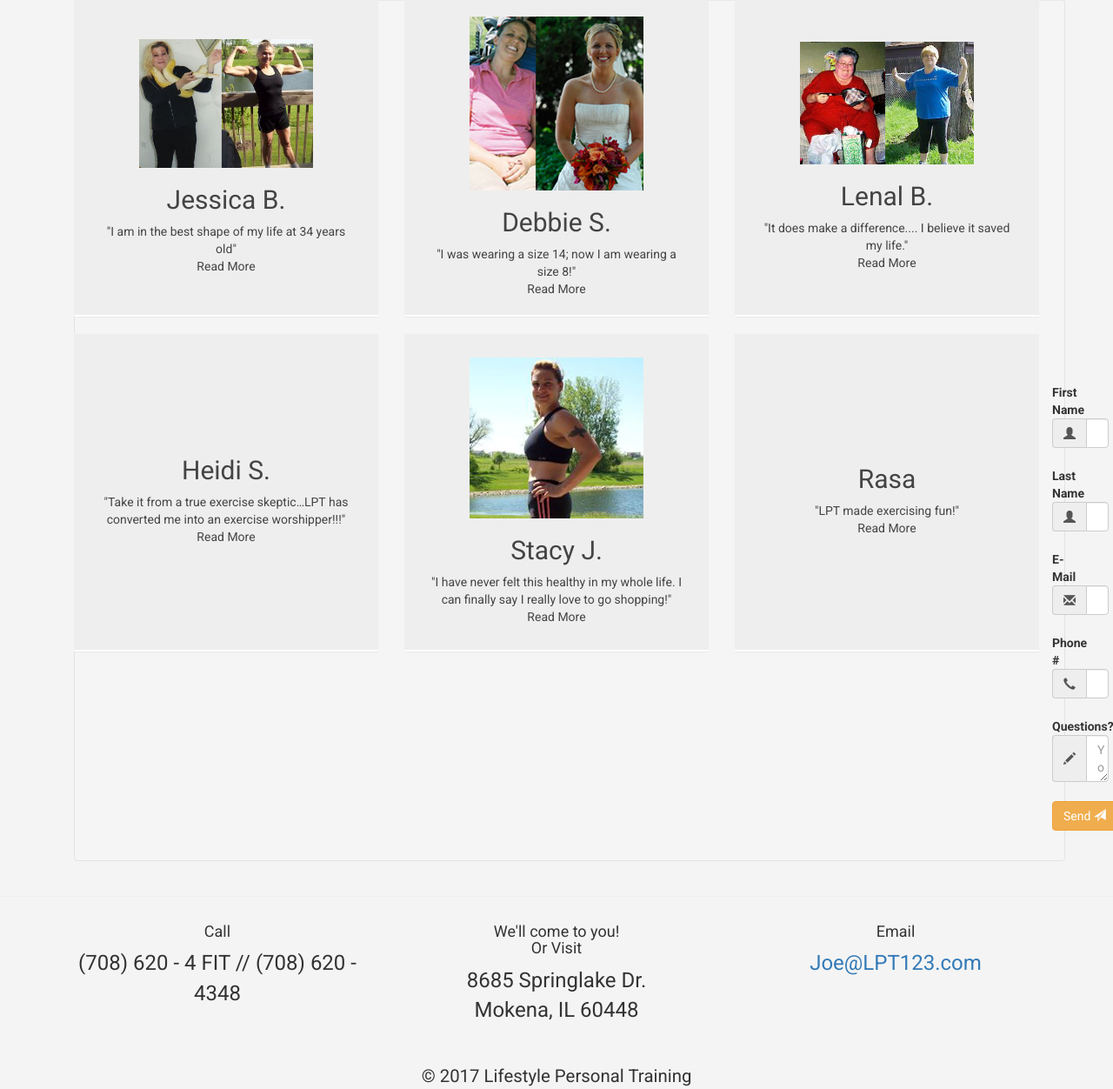
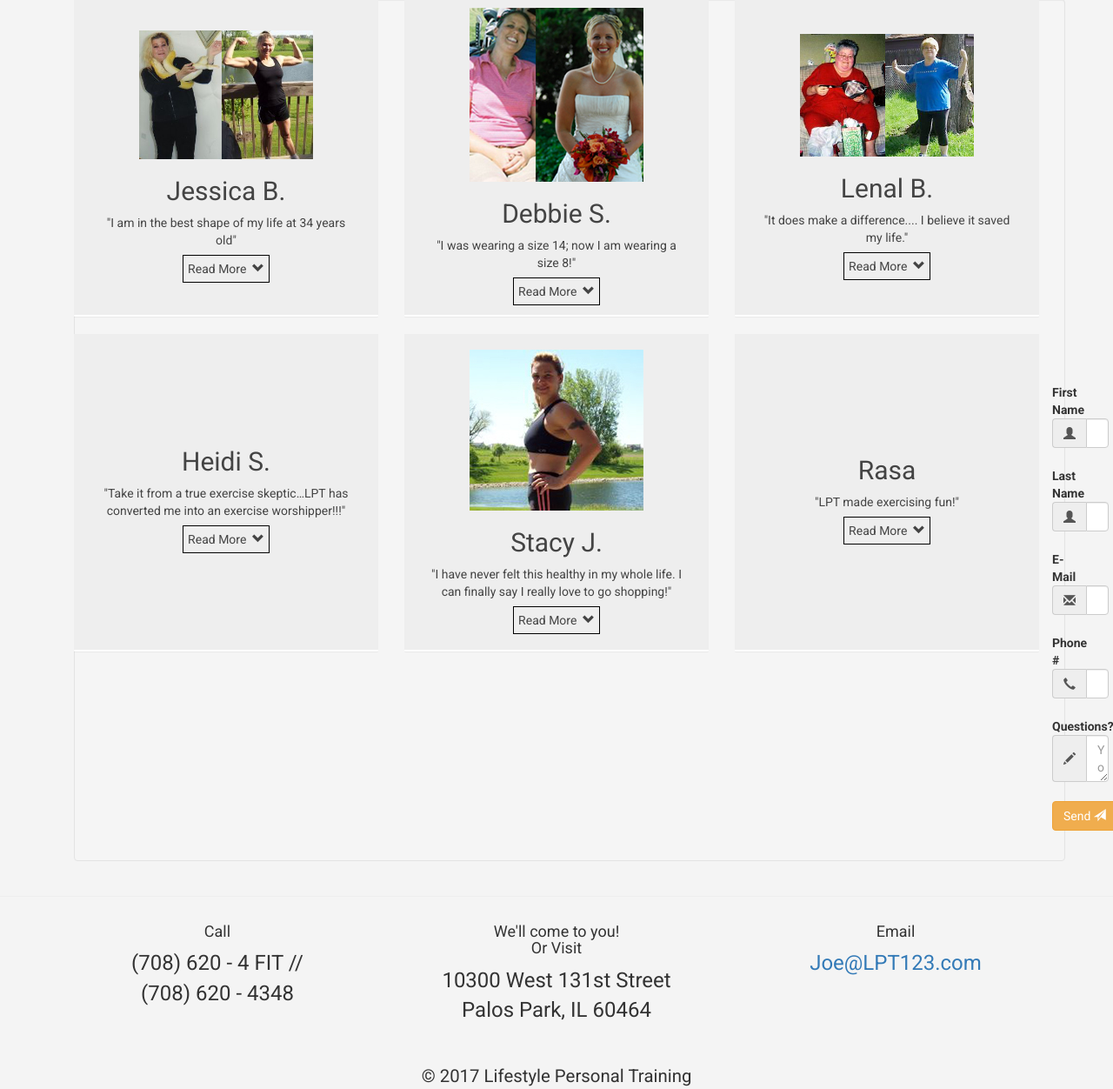
Before and after one commit to Mtutak/LPT, a PHP site: page / in a window 1280 px wide. Shown: the part 2560-3812 px from the top of the page at 87% size. Run offline with PHP 8.4, Linux system fonts and the light colour scheme; some libraries are stand-ins or nearby versions.

Commit message:
fixed google marker, updated location in fotter, updated readmore button, darkened background image with gradient, moved jumb0logo in

```diff
--- a/CSS/main3.css
+++ b/CSS/main3.css
@@ -4,9 +4,12 @@
 }
 
 .jumbotron .container {
-	background: url(../Assets/JoeBackground1.png) no-repeat top center;
-  	background-size: 100% auto;
-  	padding-top: 190px;
+    background: -webkit-linear-gradient(rgba(0, 0, 0, 0) 0%, rgba(0,0,0,0.40) 60%, rgba(0, 0, 0, 0.50) 100%), url(../Assets/JoeBackground1.png) no-repeat top center;
+    background: -moz-linear-gradient(rgba(0, 0, 0, 0) 0%, rgba(0,0,0,0.40) 60%, rgba(0, 0, 0, 0.50) 100%), url(../Assets/JoeBackground1.png) no-repeat top center;
+    background: -o-linear-gradient(rgba(0, 0, 0, 0) 0%, rgba(0,0,0,0.40) 60%, rgba(0, 0, 0, 0.50) 100%), url(../Assets/JoeBackground1.png) no-repeat top center;
+    background: linear-gradient(rgba(0, 0, 0, 0) 0%, rgba(0,0,0,0.40) 60%, rgba(0, 0, 0, 0.50) 100%), url(../Assets/JoeBackground1.png) no-repeat top center;
+    background-size: 100% auto;
+    padding-top: 190px;
     padding-bottom: 145px;
     width:100%;
     background-size: cover;
@@ -23,8 +26,16 @@
 .jumboLogo {
   max-width:150px;
   position:absolute;
-  left:25px;
-  bottom:5px;
+  left:75px;
+  bottom:10px;
+}
+
+.shadowCSS {
+  box-shadow: 12px 12px 7px rgba(0,0,0,0.5);
+}
+.shadowfilter {
+  -webkit-filter: drop-shadow(12px 12px 7px rgba(0,0,0,0.5));
+  filter: url(shadow.svg#drop-shadow);
 }
 
 .navbar {
@@ -246,11 +257,20 @@ button.accordion {
     transition: 0.4s;
 }
 
+.down-arrow {
+  padding-left: 3px;
+}
 /* Add a background color to the button if it is clicked on (add the .active class with JS), and when you move the mouse over it (hover) */
 button.accordion.active, button.accordion:hover {
     background-color: #ddd;
 }
 
+.read-more {
+  padding: 5px;
+  border: 1px solid black;
+  display: inline-block;
+  margin-top: 7px;
+}
 /* Style the accordion panel. Note: hidden by default */
 div.panel {
     width: 100%;
--- a/HTML/main3.html
+++ b/HTML/main3.html
@@ -79,7 +79,7 @@
 <!-- Main jumbotron Header Section for call to action and full width image-->
     <div class="jumbotron">
       <div class="container">
-        <img class="jumboLogo" src="../Assets/LPT1.png" alt="LPT" >
+        <img class="jumboLogo shadowfilter logoimage" src="../Assets/LPT1.png" alt="LPT" >
         <h2 class="center">Are you ready for a lifestyle change?</h2>
         <p class="center">Don't want to join a gym? </br> Welcome to <br/><span id="company"><em><strong>Lifestyle Personal Training</strong></em><span>
         </br> The most affordable personal training professionals in the Chicagoland area.
@@ -270,7 +270,7 @@ Contact us for affordable pricing!
     <img class="rounded testpic" src="../Assets/images/JessicaBeforeandAfter.jpg">
     <h2>Jessica B.</h2>
     <p>"I am in the best shape of my life at 34 years old"</p>
-    <p>Read More</p>
+    <p class="read-more">Read More <span class="glyphicon glyphicon-chevron-down down-arrow"/></p>
   </button>
   <div class="panel">
     <p>I hired LPT to lose a little weight. Never did I think I would not only lose the weight, but the muscle definition I have attained is unbelievable. I could never have done this on my own. Not only did LPT help transform my body, but they also gave a wealth of information on nutrition and healthy living and has educated my mind, not just my body. LPT is definitely an investment for your future. I am in the best shape of my life at 34 years old.</p>
@@ -282,7 +282,7 @@ Contact us for affordable pricing!
     <img class="rounded testpic" src="../Assets/images/beforeandafter.jpg">
     <h2>Debbie S.</h2>
     <p>"I was wearing a size 14; now I am wearing a size 8!"</p>
-    <p>Read More</p>
+    <p class="read-more">Read More <span class="glyphicon glyphicon-chevron-down down-arrow"/></p>
   </button>
   <div class="panel">
     <p>Like many people, I have struggled with my weight my entire life. When I got engaged I was at my highest weight ever and was determined to get into shape before my wedding, but I new I couldn't do it alone.</br> I heard of Lifestyle Personal Training and decided to give them a try. While training, my goals changed from just wanting to lose weight for the wedding to a desire to lead a healthier life overall.</br>The trainers at LPT love what they do and share their knowledge with you so, when you do have to go off on your own, you will be successful.</br> When I started with Lifestyle Personal Training I was wearing a size 14; now I am wearing a size 8! LPT supported me and helped me get into the best shape of my life and I have never felt better.</p>
@@ -294,7 +294,7 @@ Contact us for affordable pricing!
     <img class="rounded testpic" src="../Assets/images/LenalBeforeandAfter.jpg">
     <h2>Lenal B.</h2>
     <p>"It does make a difference.... I believe it saved my life."</p>
-    <p>Read More</p>
+    <p class="read-more">Read More <span class="glyphicon glyphicon-chevron-down down-arrow"/></p>
   </button>
   <div class="panel">
     <p>Lifestyle Personal Training has changed my life. I'm diabetic, have high blood pressure and high cholesterol. From working out with LPT, I have cut my blood pressure medication in half, I have cut my blood sugar medication from 1,000mg a day to 250mg and have eliminated one of the two medications I take for cholesterol.</br>When walking into work from my car, I would have to walk so slow because I would run out of breath. Now I walk 2 miles everyday on my lunch break. I have also participated in a 4 mile walk for charity.</br>LPT is not only there for the exercise, but also they're there for emotional support and guidance. Their commitment to me brings out the fight and commitment within myself.</br>I've struggled all my life with my weight. Dieting on and off, and maybe exercising. Not really understanding what a difference a proper workout can make. It does make a difference.... I believe it saved my life.</p>
@@ -305,7 +305,7 @@ Contact us for affordable pricing!
   <button class="accordion">
     <h2>Heidi S.</h2>
     <p>"Take it from a true exercise skeptic…LPT has converted me into an exercise worshipper!!!"</p>
-    <p>Read More</p>
+    <p class="read-more">Read More <span class="glyphicon glyphicon-chevron-down down-arrow"/></p>
   </button>
   <div class="panel">
     <p>I have one word to describe personal training with Lifestyle Personal Training…Phenomenal!!!  I was probably the biggest skeptic around about exercise & the benefits of exercise & proper nutrition before I started working out with LPT. </br> Summer hit, and I decided I was sick of eating bad, and, quite frankly, looking completely out of shape.  LPT trainers are excellent motivators.  I was hitting a Size 8 or 10 prior to training with them.  In just two and a half months I have dropped down to a Size 2. </br>I have never felt better BOTH physically and mentally since I started training with LPT.  I’m no longer sluggish, my focus/concentration at work is now phenomenal, and I look great!  Also, I now actually look forward to working out!!!  Additionally, an added bonus is that LPT is really knowledgeable about exercise & nutrition…They definitely know their stuff!!!  Take it from a true exercise skeptic…LPT has converted me into an exercise worshipper!!!  I highly, highly recommend Lifestyle Personal Training!!!</p>
@@ -318,7 +318,7 @@ Contact us for affordable pricing!
     <img class="rounded testpic" src="../Assets/images/Stacysized.jpg">
     <h2>Stacy J.</h2>
     <p>"I have never felt this healthy in my whole life. I can finally say I really love to go shopping!"</p>
-    <p>Read More</p>
+    <p class="read-more">Read More <span class="glyphicon glyphicon-chevron-down down-arrow"/></p>
   </button>
   <div class="panel">
     <p>After having two kids and struggling with my weight for 9 years, I thought enough was enough. I was finally ready to be committed to losing weight. I knew I would need a little help, but a little is not what LPT gave me. They gave me a whole lot more: a ton of motivation, education on what to eat, and how to transform my whole personal appearance. They have so much knowledge in this field that I learned something new every time we worked out.</br>Being a hair dresser, I think it's awesome when my clients ask me for advice on how to lose weight and eat healthy. I actually feel great after working out and guilty if I don't.</br>I have never felt this healthy in my whole life. I can finally say I really love to go shopping!</p>
@@ -329,7 +329,7 @@ Contact us for affordable pricing!
   <button class="accordion">
     <h2>Rasa</h2>
     <p>"LPT made exercising fun!"</p>
-    <p>Read More</p>
+    <p class="read-more">Read More <span class="glyphicon glyphicon-chevron-down down-arrow"/></p>
   </button>
   <div class="panel">
     <p>I started Lifestyle Personal Training's "Biggest Loser Competition" because I needed my body and life to change.  I set a course to get back to the basics of weight loss, more exercise, better nutrition, and fewer empty calories Lifestyle Personal Training helped me with a positive attitude.  The first month was hard physically, the second was hard mentally, but the third was the easiest because I started seeing changes in my body, started feeling better, and had more energy!  LPT made exercising fun!</p>
@@ -433,12 +433,12 @@ Contact us for affordable pricing!
             <div class="row">
                 <div class="col-md-4 contact-details">
                     <h4><i class="fa fa-phone"></i> Call</h4>
-                    <p>(708) 620 - 4 FIT // (708) 620 - 4348</p>
+                    <p>(708) 620 - 4 FIT // </br> (708) 620 - 4348</p>
                 </div>
                 <div class="col-md-4 contact-details">
                     <h4><i class="fa fa-map-marker"></i> We'll come to you!</br> Or Visit</h4>
-                    <p>8685 Springlake Dr.
-                        <br>Mokena, IL 60448</p>
+                    <p>10300 West 131st Street
+                        <br>Palos Park, IL 60464</p>
                 </div>
                 <div class="col-md-4 contact-details">
                     <h4><i class="fa fa-envelope"></i> Email</h4>
@@ -498,13 +498,13 @@ $(function () {
   });
 
 //FOR GOOGLE MAPS
-
+    //10300 West 131st Street, Palos Park, IL 60464
     function initMap() {
 
-        var location = {lat: 41.652656, lng: -87.870833};
+        var location = {lat: 41.652673, lng: -87.870738};
         var mapOptions = {
             center: location,
-            zoom: 12,
+            zoom: 14,
             panControl: false,
             scrollwheel: false,
             mapTypeId: google.maps.MapTypeId.ROADMAP
@@ -512,24 +512,35 @@ $(function () {
         var map = new google.maps.Map(document.getElementById('map'), mapOptions);
 
 
-        var markerImage = '../Assets/LPTsmall.png';
+        // var markerImage = '../Assets/LPTsmall.png';
 
         var marker = new google.maps.Marker({
             position: location,
             map: map,
-            icon: markerImage
+            animation: google.maps.Animation.DROP,
+            title: 'LPT'
         });
+
+        marker.addListener('click', toggleBounce);
+
+        function toggleBounce() {
+           if (marker.getAnimation() !== null) {
+            marker.setAnimation(null);
+          } else {
+            marker.setAnimation(google.maps.Animation.BOUNCE);
+          }
+        }
 
         var contentString = '<div class="info-window">' +
                 '<h3>Lifestyle Personal Training Location</h3>' +
                 '<div class="info-content">' +
-                '<p>10300 West 131st Street, Palos Park, IL 60464</p><p>Enter on the North side of the building!</p>' +
+                '<h1>10300 West 131st Street, Palos Park, IL 60464</h1><p>Enter on the North side of the building!</p>' +
                 '</div>' +
                 '</div>';
 
         var infowindow = new google.maps.InfoWindow({
             content: contentString,
-            maxWidth: 400
+            maxWidth: 300
         });
 
 
@@ -537,9 +548,7 @@ $(function () {
             infowindow.open(map, marker);
         });
 
-        // var styles = [{"featureType": "landscape", "stylers": [{"saturation": 50}, {"lightness": 65}, {"visibility": "on"}]}, {"featureType": "poi", "stylers": [{"saturation": 50}, {"lightness": 51}, {"visibility": "simplified"}]}, {"featureType": "road.highway", "stylers": [{"saturation": 50}, {"visibility": "simplified"}]}, {"featureType": "road.arterial", "stylers": [{"saturation": 50}, {"lightness": 30}, {"visibility": "on"}]}, {"featureType": "road.local", "stylers": [{"saturation": 50}, {"lightness": 40}, {"visibility": "on"}]}, {"featureType": "transit", "stylers": [{"saturation": 50}, {"visibility": "simplified"}]}, {"featureType": "administrative.province", "stylers": [{"visibility": "off"}]}, {"featureType": "water", "elementType": "labels", "stylers": [{"visibility": "on"}, {"lightness": -25}, {"saturation": 50}]}, {"featureType": "water", "elementType": "geometry", "stylers": [{"hue": "#ffff00"}, {"lightness": -25}, {"saturation": 97}]}];
 
-        // map.set('styles', styles);
         // https://support.google.com/googleapi/answer/6310037
         // https://developers.google.com/maps/documentation/javascript/styling
         // https://developers.google.com/maps/documentation/javascript/reference#MapOptions
```
